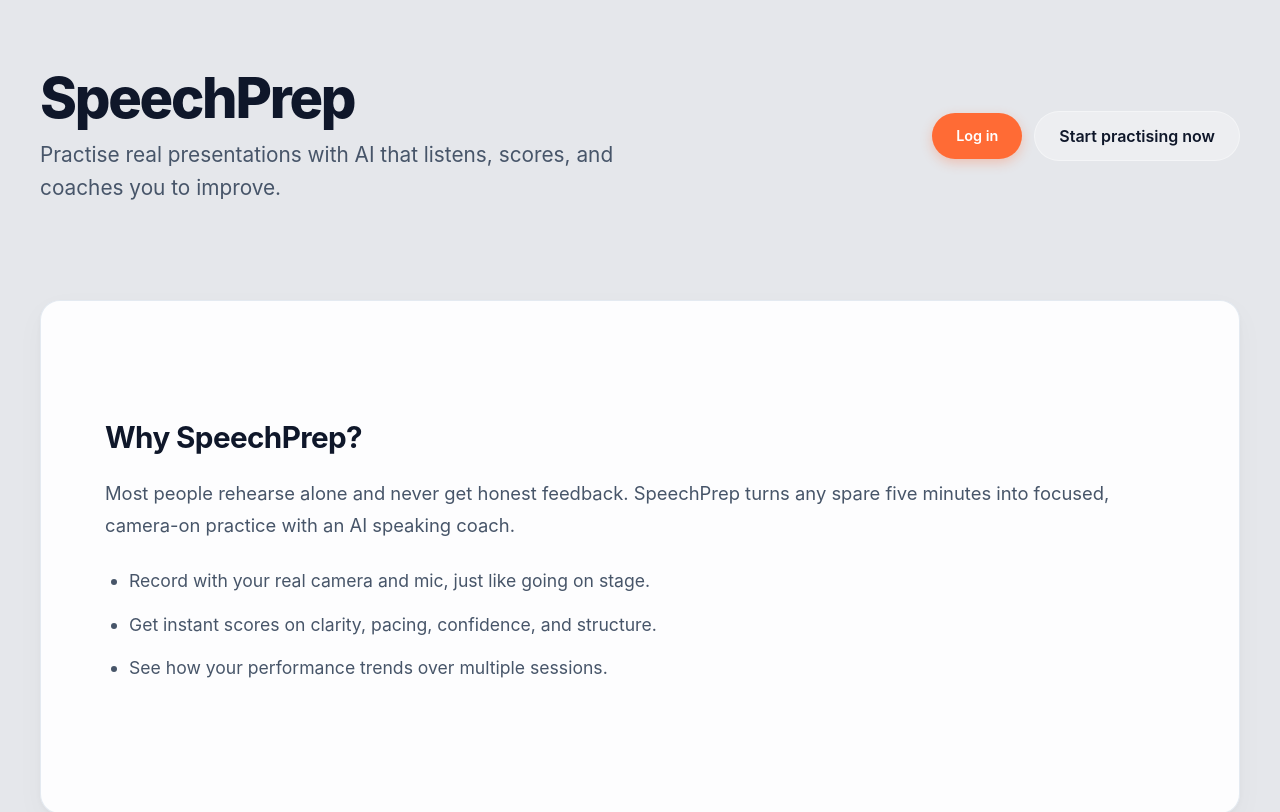
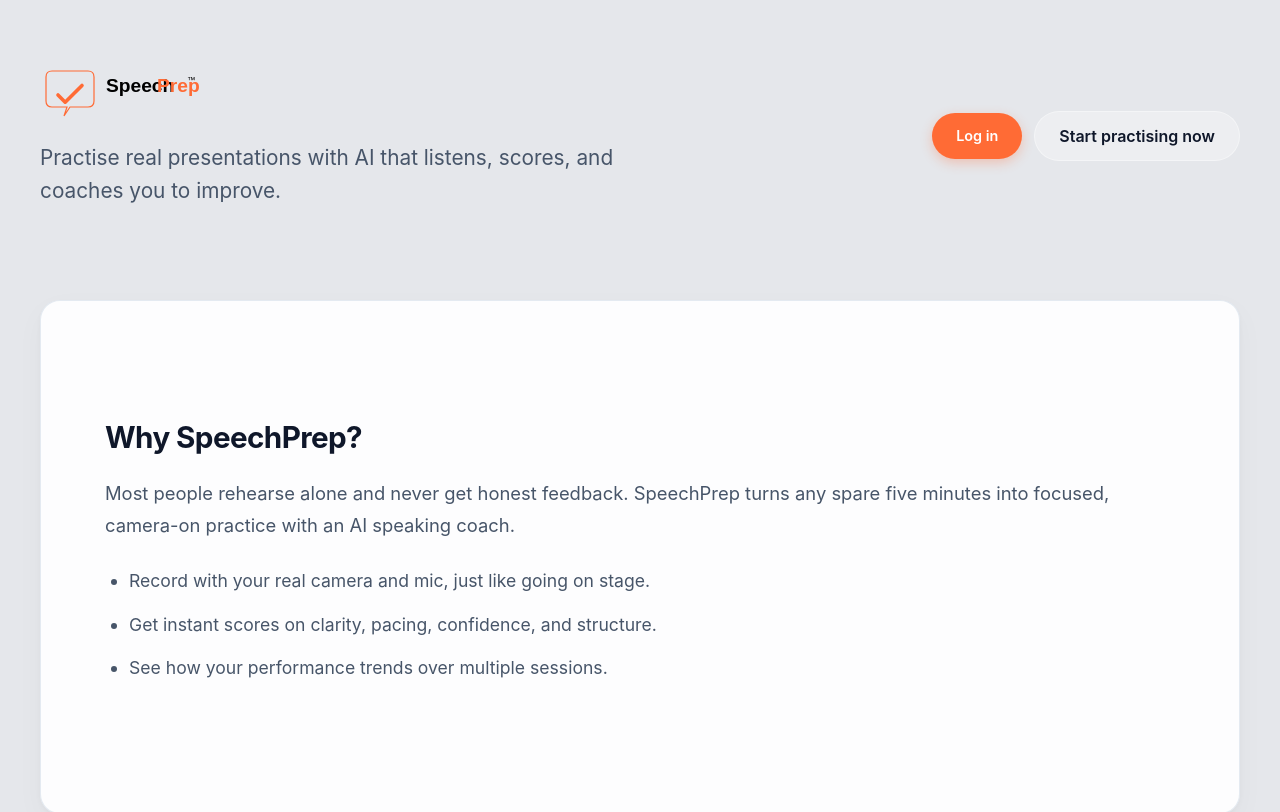
Before and after one commit to IsamicIQ/Speech-prep, a React (Vite) app: page /landing in a window 1280 px wide. Shown: the top 812 px of the page. Built offline with nearby package versions, Linux system fonts and the light colour scheme; no server answers.

Commit message:
Add Speech Prep logos - logo icon and full logo with text

```diff
--- a/index.html
+++ b/index.html
@@ -2,7 +2,7 @@
 <html lang="en">
   <head>
     <meta charset="UTF-8" />
-    <link rel="icon" type="image/svg+xml" href="/vite.svg" />
+    <link rel="icon" type="image/svg+xml" href="/logo.svg" />
     <meta name="viewport" content="width=device-width, initial-scale=1.0" />
     <title>Speech Prep</title>
   </head>
--- a/src/components/Landing.css
+++ b/src/components/Landing.css
@@ -20,6 +20,13 @@
   margin-bottom: 1.75rem;
   min-height: 200px;
   scroll-margin-top: 2rem;
+}
+
+.landing-logo {
+  height: 60px;
+  width: auto;
+  margin-bottom: 1rem;
+  display: block;
 }
 
 .landing-title {
--- a/src/components/Landing.tsx
+++ b/src/components/Landing.tsx
@@ -52,7 +52,7 @@
           className={`landing-header ${visible.has('header') ? 'fade-in' : ''}`}
         >
           <div>
-            <h1 className="landing-title">SpeechPrep</h1>
+            <img src="/logo-full.svg" alt="Speech Prep" className="landing-logo" />
             <p className="landing-tagline">
               Practise real presentations with AI that listens, scores, and coaches you to improve.
             </p>
--- a/src/components/Practice.tsx
+++ b/src/components/Practice.tsx
@@ -451,6 +451,7 @@
         <header className="app-header">
           <div>
             <div style={{ display: 'flex', alignItems: 'center', gap: '1rem', marginBottom: '0.5rem' }}>
+              <img src="/logo.svg" alt="Speech Prep" style={{ height: '32px', width: 'auto' }} />
               <h2 className="app-title">Practice session</h2>
               {user ? (
                 <div className="user-info">
```
Also changed, not shown: public/logo-full.svg (added), public/logo.svg (added).
